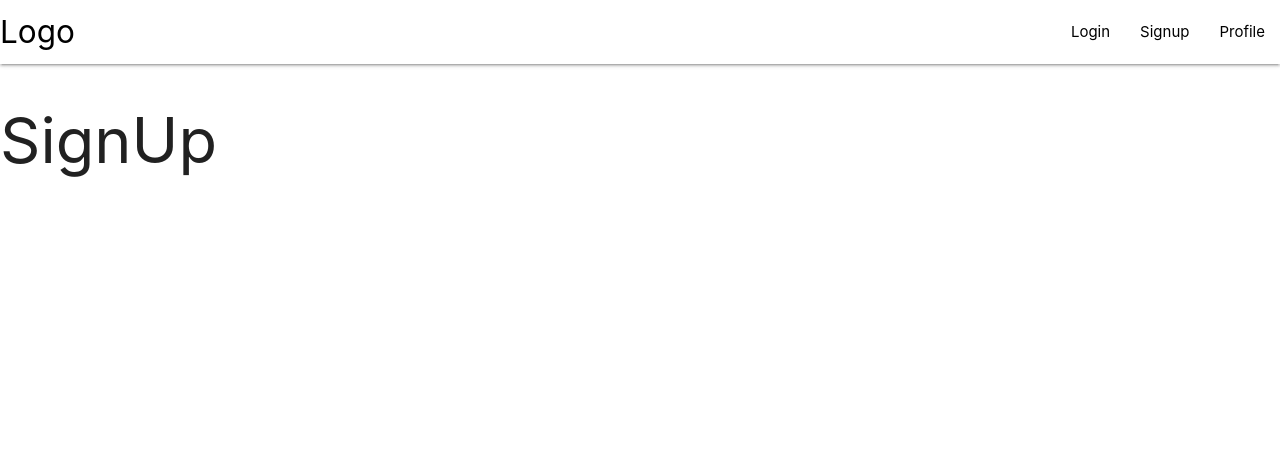
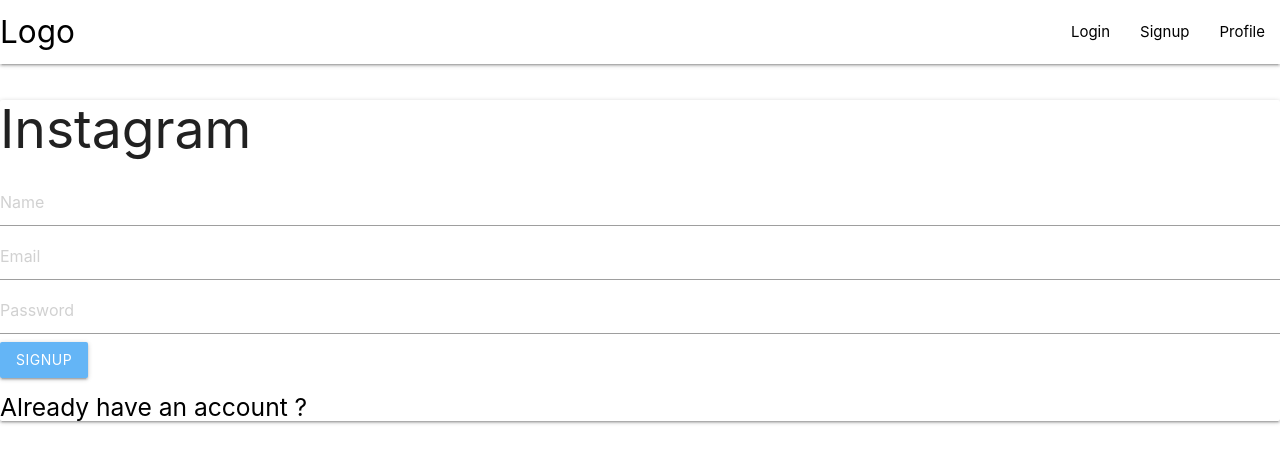
Before and after one commit to Baguswicaksono388/fe_instagram_clone, a React (Create React App) app: page /signup in a window 1280 px wide. Shown: the top 462 px of the page. Built offline with nearby package versions, Linux system fonts and the light colour scheme.

Commit message:
Bagus [Dev] create SignUp on components/screens

```diff
--- a/src/components/screens/SignUp.js
+++ b/src/components/screens/SignUp.js
@@ -1,8 +1,22 @@
 import React from 'react';
+import {Link} from 'react-router-dom'
 
 const SignUp = () => {
     return(
-        <h1>SignUp</h1>
+        <div className="mycard">
+            <div className="card auth-card input-field">
+                <h2>Instagram</h2>
+                <input type="text" placeholder="Name"></input>
+                <input type="text" placeholder="Email"></input>
+                <input type="text" placeholder="Password"></input>
+                <button className="btn waves-effect waves-light #64b5f6 blue lighten-2">
+                    SignUP
+                </button>
+                <h5>
+                    <Link to="/signin">Already have an account ?</Link>
+                </h5>
+            </div>
+        </div>
     )
 }
 
```
